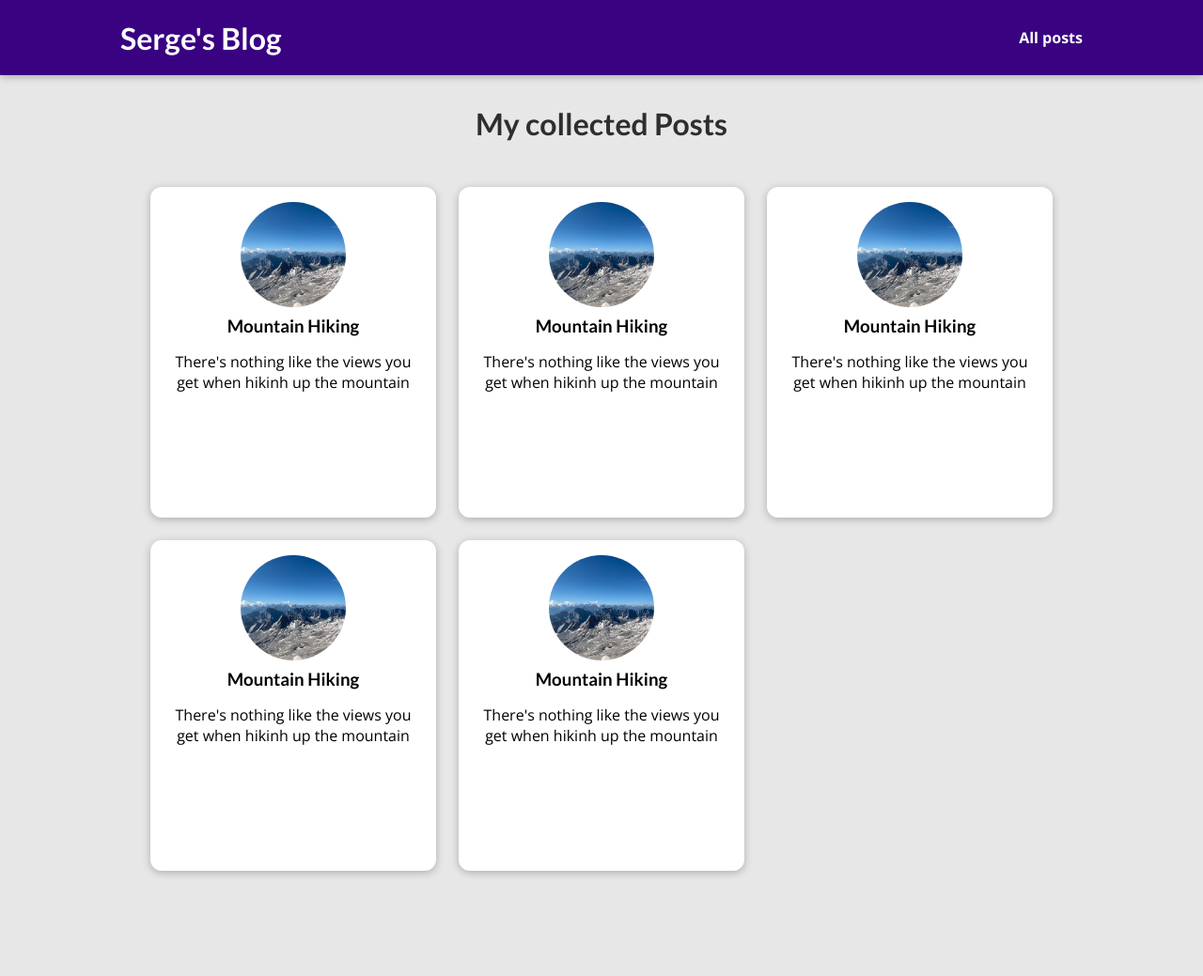
After one commit to Whitedrawn/django_site, a Django app: page /posts/ in a window 1280 px wide. The commit adds this page. Shown: the whole page at 94% size. Run offline with Django 5.2, Linux system fonts and the light colour scheme.

Commit message:
added all-posts page and used a snippet for li

```diff
--- /dev/null
+++ b/blog/static/blog/all-posts.css
@@ -0,0 +1,43 @@
+body {
+    background-color: #e7e7e7;
+  }
+
+  #main-navigation {
+    background-color: #390281;
+    box-shadow: 0 2px 8px rgba(0, 0, 0, 0.25);
+  }
+
+  #all-posts {
+    margin: 7rem auto;
+    width: 90%;
+    max-width: 60rem;
+  }
+
+  #all-posts h2 {
+    text-align: center;
+    font-size: 2rem;
+    color: #2e2e2e;
+    margin: 3rem 0;
+  }
+
+  ul {
+    list-style: none;
+    margin: 0;
+    padding: 0;
+    display: grid;
+    grid-template-columns: repeat(auto-fill, minmax(17rem, 1fr));
+    gap: 1.5rem;
+  }
+
+  .post img {
+    width: 7rem;
+    height: 7rem;
+  }
+
+  .post a {
+    height: 22rem;
+    transform-origin: center;
+    box-shadow: 0 2px 8px rgba(0, 0, 0, 0.25);
+    border-radius: 12px;
+    background-color: white;
+  }
--- /dev/null
+++ b/blog/static/blog/post.css
@@ -0,0 +1,43 @@
+.post {
+    display: flex;
+    flex-direction: column;
+    align-items: center;
+    text-align: center;
+  }
+
+.post a {
+    text-decoration: none;
+    color: black;
+    transition: all 0.2s ease;
+    padding: 1rem;
+}
+
+.post a:hover,
+.post a:active {
+    transform: scale(1.1);
+    background-color: #390281;
+    color: white;
+}
+
+.post img {
+    width: 5rem;
+    height: 5rem;
+    object-fit: cover;
+    border-radius: 50%;
+}
+
+.post h3 {
+    margin: 0.25rem 0;
+}
+
+.post time {
+    color: #666666;
+    margin: 0.25rem;
+    font-style: italic;
+    font-size: 0.85rem;
+}
+
+.post:hover time,
+.post:active time {
+    color: white;
+}
--- /dev/null
+++ b/blog/templates/blog/all-posts.html
@@ -0,0 +1,26 @@
+{%extends "base.html"%}
+{%load static%}
+
+{%block title%}
+All my posts
+{%endblock%}
+
+
+{%block css_files%}
+<link rel="stylesheet" href="{%static "blog/post.css"%}"/>
+<link rel="stylesheet" href="{%static "blog/all-posts.css"%}"/>
+{%endblock%}
+
+
+{%block content%}
+<section id="all-posts">
+    <h2>My collected Posts</h2>
+    <ul>
+        {%include "blog/includes/post.html"%}
+        {%include "blog/includes/post.html"%}
+        {%include "blog/includes/post.html"%}
+        {%include "blog/includes/post.html"%}
+        {%include "blog/includes/post.html"%}
+    </ul>
+</section>
+{%endblock%}
--- /dev/null
+++ b/blog/templates/blog/includes/post.html
@@ -0,0 +1,12 @@
+{%load static%}
+<li>
+    <article class="post">
+        <a>
+            <img src="{% static "blog/images/mountains.jpg" %}" alt="Mountain Hiking"/>
+            <div class="post__content">
+                <h3>Mountain Hiking</h3>
+                <p>There's nothing like the views you get when hikinh up the mountain</p>
+            </div>
+        </a>
+    </article>
+</li>
--- a/blog/urls.py
+++ b/blog/urls.py
@@ -4,6 +4,6 @@ from django.urls import path
 
 urlpatterns = [
  path("",views.starting_page,name="starting-page"),
- path("/posts/",views.posts,name="posts-page"),
+ path("posts/",views.posts,name="posts-page"),
  path("posts/<slug:slug>",views.post_detail,name="post-detail-page")
 ]
--- a/blog/views.py
+++ b/blog/views.py
@@ -7,7 +7,7 @@ def starting_page(request):
     return render(request,"blog/index.html")
 
 def posts(request):
-    return HttpResponse("breh posts")
+    return render(request,"blog/all-posts.html")
 
 def post_detail(request):
     return HttpResponse("breh post")
--- a/static/app.css
+++ b/static/app.css
@@ -18,3 +18,30 @@ h3 {
   font-family: 'Lato', sans-serif;
   font-weight: bold;
 }
+#main-navigation {
+  width: 100%;
+  height: 5rem;
+  display: flex;
+  justify-content: space-between;
+  align-items: center;
+  padding: 0 10%;
+  position: absolute;
+  top: 0;
+  left: 0;
+}
+
+#main-navigation a {
+  text-decoration: none;
+  color: white;
+  font-weight: bold;
+}
+
+#main-navigation a:hover,
+#main-navigation a:active {
+  color: #cf79f1;
+}
+
+#main-navigation h1 a:hover,
+#main-navigation h1 a:active {
+  color: white;
+}
--- a/templates/base.html
+++ b/templates/base.html
@@ -10,6 +10,12 @@
     {%block css_files%}{% endblock %}
 </head>
 <body>
+    <header id="main-navigation">
+        <h1><a href="">Serge's Blog</a></h1>
+        <nav>
+            <a href="">All posts</a>
+        </nav>
+    </header>
     {%block content%}{% endblock %}
 </body>
 </html>
```
Also changed, not shown: blog/static/blog/index.css (+0 -72 lines), blog/templates/blog/index.html (+3 -18 lines), blog/static/blog/images/coding.jpg (renamed from blog/static/images/coding.jpg), blog/static/blog/images/me.png (renamed from blog/static/images/me.png), blog/static/blog/images/mountains.jpg (renamed from blog/static/images/mountains.jpg), blog/static/blog/images/woods.jpg (renamed from blog/static/images/woods.jpg).
